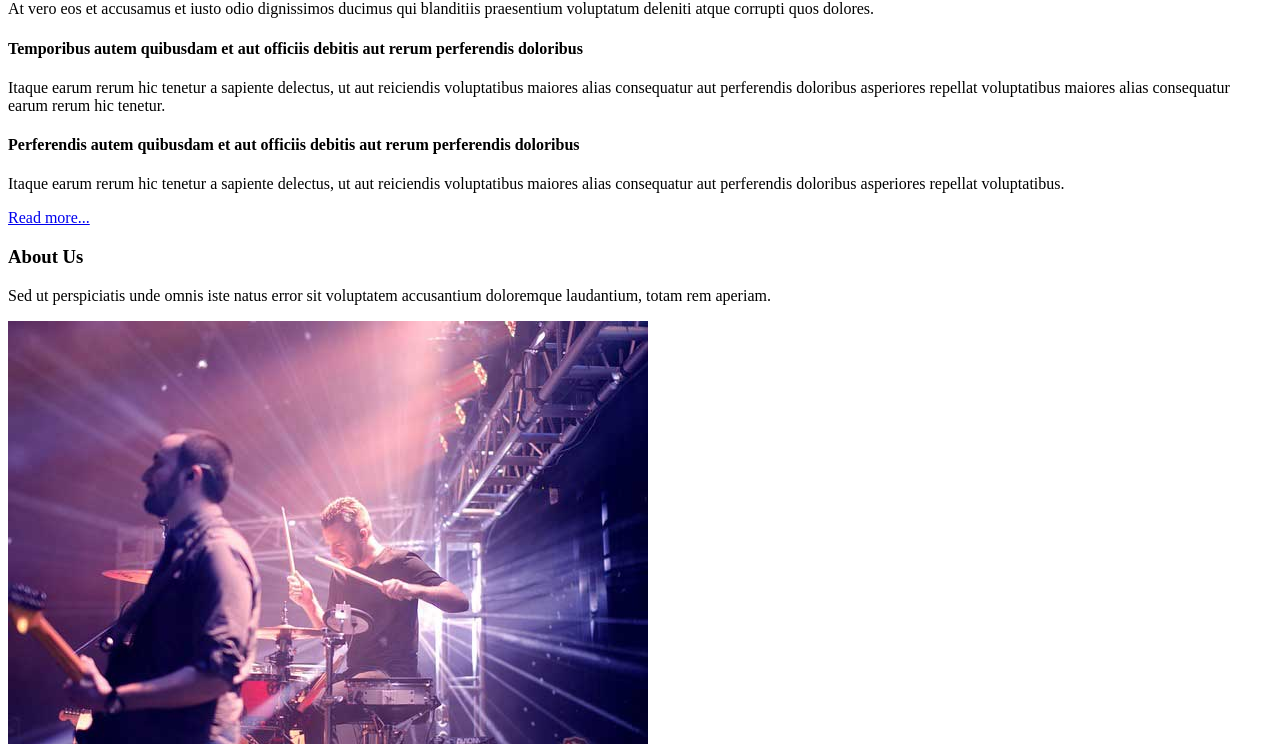
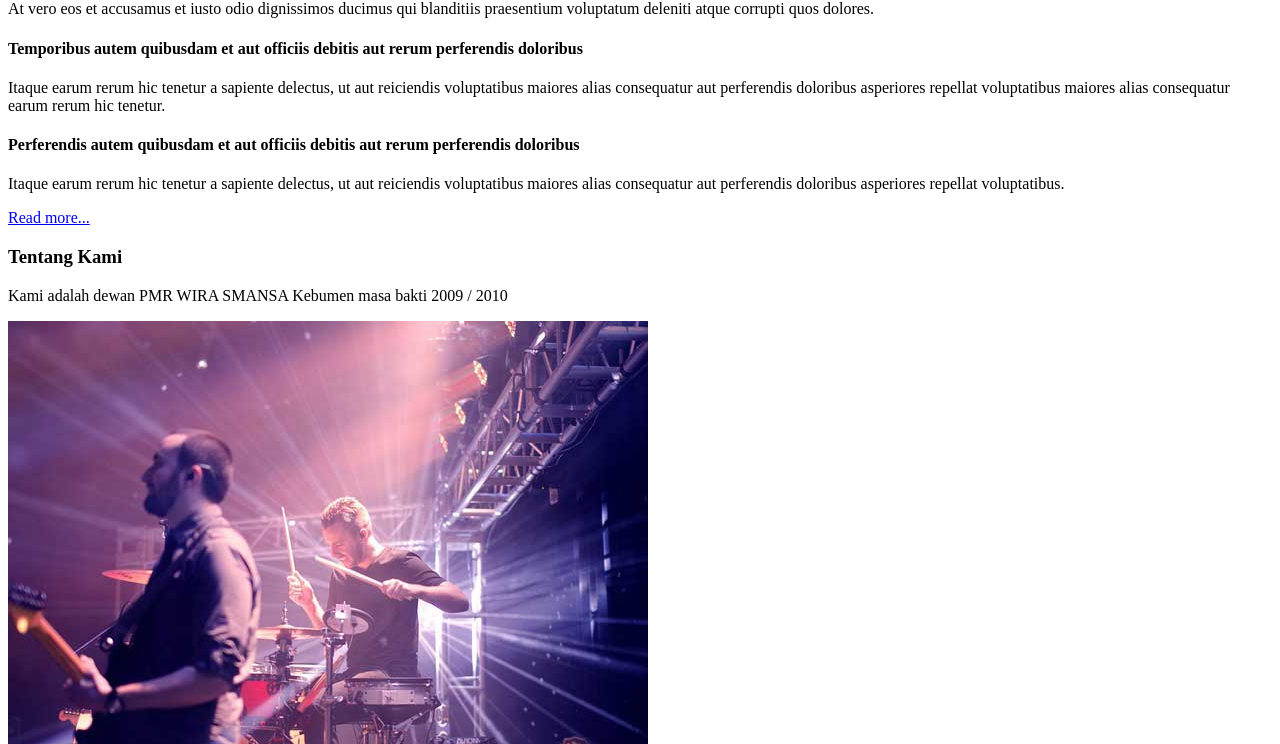
Before and after one commit to akhfa/syawalan, a Yii app: template views/site/index.php in a window 1280 px wide. Shown: the part 806-1550 px from the top of the page. Run offline with PHP 8.4 and a stand-in for Yii, Linux system fonts and the light colour scheme; the template is opened without the code that fills it, so the values that code supplies are empty; form fields are guessed from the names that the template uses; some libraries are stand-ins or nearby versions.

Commit message:
ngedit section form

```diff
--- a/views/site/index.php
+++ b/views/site/index.php
@@ -85,10 +85,9 @@ $this->title = 'My Yii Application';
 <!-- about -->
 <div id="about" class="about">
     <div class="container">
-        <h3>About Us</h3>
-        <p class="eos">Sed ut perspiciatis unde omnis iste natus error
-            sit voluptatem accusantium doloremque laudantium, totam rem
-            aperiam.</p>
+        <h3>Tentang Kami</h3>
+        <p class="eos">Kami adalah dewan PMR WIRA SMANSA Kebumen masa bakti 2009 / 2010
+        </p>
         <div class="about-grids">
             <div class="col-md-6 about-grid-left">
                 <img src="images/2.jpg" alt=" " class="img-responsive" />
@@ -242,7 +241,10 @@ $this->title = 'My Yii Application';
 <div class="contact" id="pendaftaran">
     <div class="container">
         <h3>Pendaftaran</h3>
-        <p class="rem eos">Silahkan melakukan pedaftaran melalui form di bawah ini</p>
+        <p class="rem eos">
+            Acara silaturahmi PMR Wia Smansa Kebumen akan dilaksanakan pada tanggal 21 Juli 2015.
+            Besar harapan kami agar keluarga besar PMR Wira Smansa dapat menghadiri acara ini.
+            Untuk konfirmasi kehadiran, silahkan isi form di bawah ini.</p>
         <div class="contact-top">
             <div class="col-md-6 contact-top-left">
                 <iframe width="600" height="450" frameborder="0" style="border:0"
```
